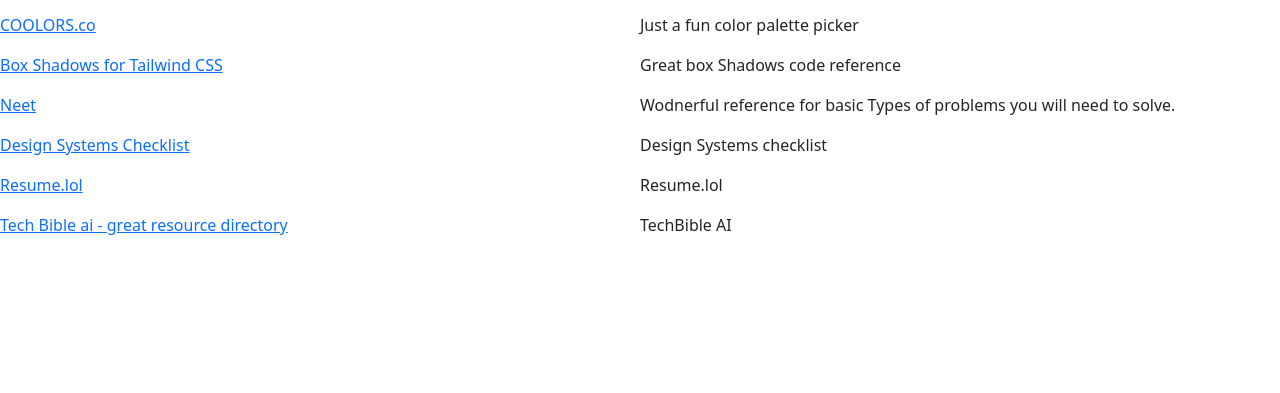
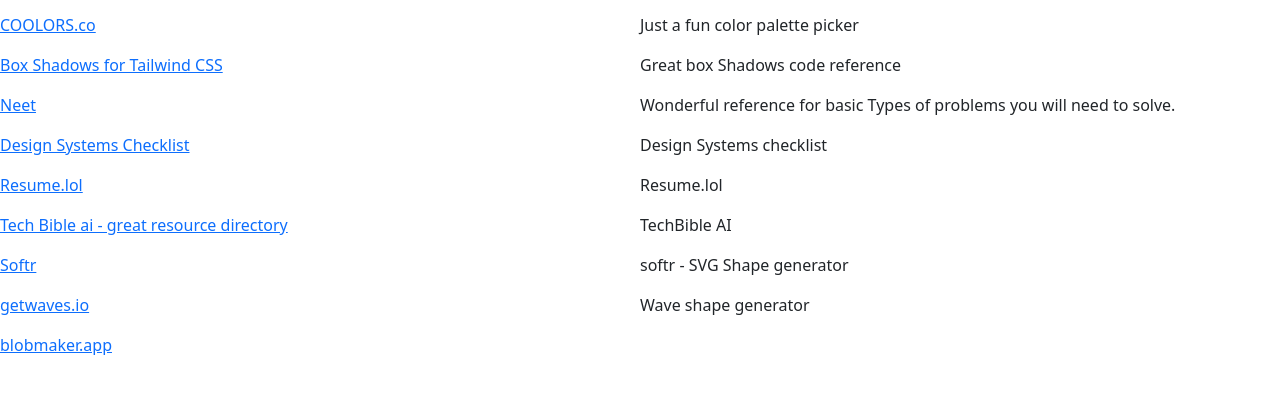
Before and after one commit to manny-torres-02/Portfolio, a website: page src/resources.html in a window 1280 px wide. Shown: the part 139-532 px from the top of the page. Drawn offline with nearby package versions, Linux system fonts and the light colour scheme.

Commit message:
basic changes

```diff
--- a/src/resources.html
+++ b/src/resources.html
@@ -61,13 +61,18 @@
                  <a href="https://manuarora.in/boxshadows?ref=producthunt"> Box Shadows for Tailwind CSS</a>
                  <p>Great box Shadows code reference </p>
                  <a href="https://neetcode.io/">Neet </a>
-                 <p> Wodnerful reference for basic Types of problems you will need to solve. </p>
+                 <p> Wonderful reference for basic Types of problems you will need to solve. </p>
                  <a href="https://www.designsystemchecklist.com/category/design-language" > Design Systems Checklist </a>
                  <p>Design Systems checklist </p>
                  <a href="https://www.resume.lol/"> Resume.lol </a>
                  <p> Resume.lol</p>
                  <a href="https://techbible.ai/#/">Tech Bible ai - great resource directory </a>
                  <p>TechBible AI </p>
+                 <a href="https://www.softr.io/tools/svg-shape-generator">Softr </a>
+                 <p> softr - SVG Shape generator</p>
+                 <a href="https://getwaves.io/"> getwaves.io</a>
+                 <p> Wave shape generator </p>
+                 <a href="https://www.blobmaker.app/"> blobmaker.app</a>
             </div>
 
         </main>
@@ -78,5 +83,4 @@
     integrity="sha384-Atwg2Pkwv9vp0ygtn1JAojH0nYbwNJLPhwyoVbhoPwBhjQPR5VtM2+xf0Uwh9KtT"
     crossorigin="anonymous"></script>
 </body>
-
 </html>
```
Also changed, not shown: src/index.html (+1 -1 lines), 2 other files.
